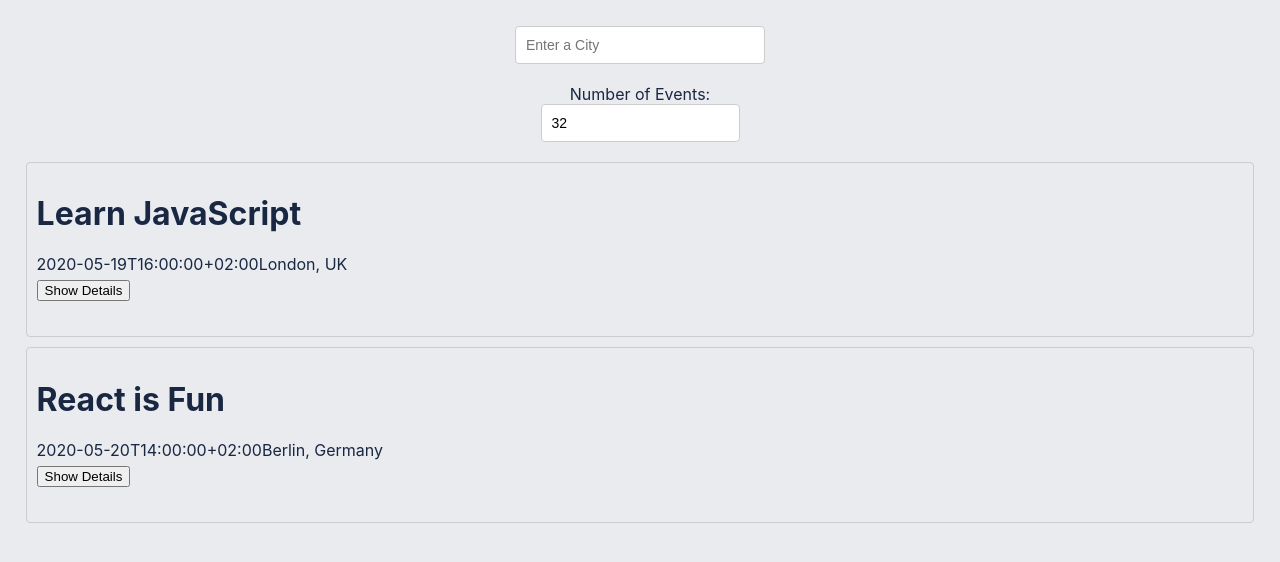
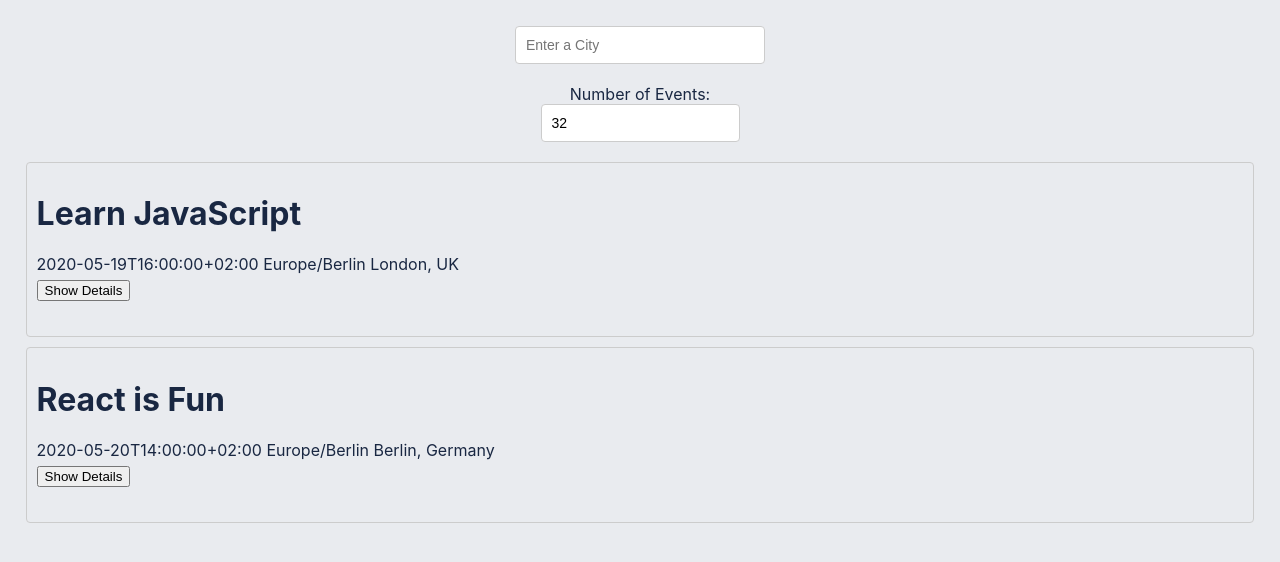
Before and after one commit to andreyshmalun/Meet, a React (Create React App) app: page / in a window 1280 px wide. Shown: the top 562 px of the page. Built offline with nearby package versions, Linux system fonts and the light colour scheme.

Commit message:
Timezone fixed

```diff
--- a/src/Event.js
+++ b/src/Event.js
@@ -14,7 +14,7 @@ class Event extends Component {
                 <div className="event">
                     <h1 className="event-summary-title">{event.summary}</h1>
                     <p className="event-info">
-                        {event.start.dateTime}{event.location}
+                        {event.start.dateTime} {event.start.timeZone} {event.location}
                     </p>
                     {this.state.show && (
                         <>
```
